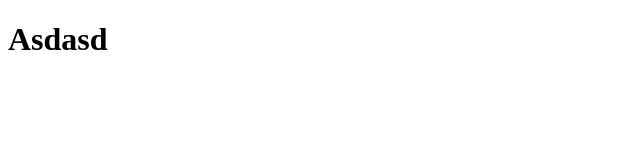
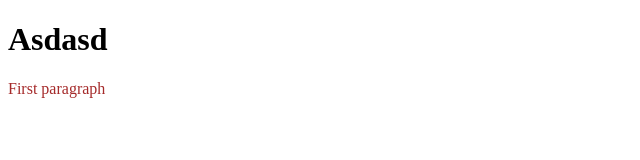
Before and after one commit to AlexP92/GIT, a plain HTML site: page index.html in a window 1280 px wide. Shown: the whole page, without its empty margins (0-640 px from the left). Drawn offline with Linux system fonts and the light colour scheme.

Commit message:
Added feature

```diff
--- a/index.html
+++ b/index.html
@@ -10,6 +10,9 @@
         <h1>
             Asdasd
         </h1>
+        <p>
+            First paragraph
+        </p>
         <script src="script.js"></script>
     </body>
 </html>
--- a/style.css
+++ b/style.css
@@ -0,0 +1,3 @@
+p{
+    color:brown
+}
```
